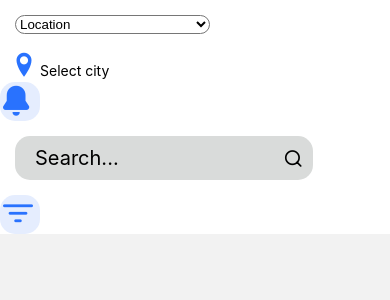
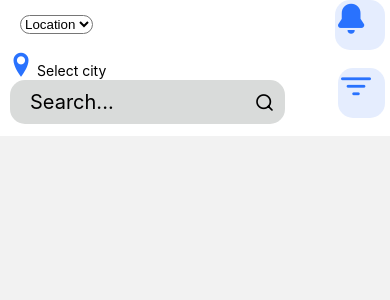
Before and after one commit to No-Country/app-real-state-c8-46-ft-pern, a React Native app in the folder client/: screen /HomeActionMenu in a window 390 px wide. Shown: the top 300 px of the page. Built offline with nearby package versions, Linux system fonts and the light colour scheme; grey boxes are pictures that could not be loaded.

Commit message:
un pequeño acercamiento

```diff
--- a/client/components/HomeActionMenu/Search.jsx
+++ b/client/components/HomeActionMenu/Search.jsx
@@ -46,11 +46,11 @@ export default Search;
 
 const styles = StyleSheet.create({
   container: {
-    margin: 15,
+    margin: 5,
     justifyContent: "flex-start",
     alignItems: "center",
     flexDirection: "row",
-    width: "90%",
+    width: "85%",
 
   },
   Search__unclicked: {
--- a/client/components/HomeActionMenu/SearchBar.jsx
+++ b/client/components/HomeActionMenu/SearchBar.jsx
@@ -15,18 +15,10 @@ const SearchBar = () => {
   };
   const [selectedCity, setSelectedCity] = useState();
 
-  useEffect(() => {
-    navigation.setOptions({
-      headerLargeTitle: true,
-      headerTitle: "Location",
-      headerSearchBarOptions: {
-        placeholder: "Search",
-      },
-    });
-  });
   return (
     <View style={{ backgroundColor: "white" }}>
-      <View>
+      <View style={styles.container}>
+        <View style={{ flexDirection: "column" }}>
           <Picker
             style={styles.picker}
             selectedValue={selectedCity}
@@ -42,11 +34,12 @@ const SearchBar = () => {
               name="location-pin"
               size={30}
               color="#2972FE"
-            style={{ padding: 1, marginLeft: 8, flex: 0.3 }}
+              style={{ padding: 1 }}
             />
 
             {selectedCity ? selectedCity : "Select city"}
           </Text>
+        </View>
         <Octicons
           name="bell-fill"
           size={30}
@@ -54,12 +47,15 @@ const SearchBar = () => {
           style={styles.icons}
         />
       </View>
+      <View style={styles.container}>
+
       <Search />
       <Octicons name="filter" size={30} color="#2972FE" style={styles.icons} />
 
       <Card imagen={house} link={""} />
       <Card imagen={house} link={""} />
       <Card imagen={house} link={""} />
+      </View>
     </View>
   );
 };
@@ -71,6 +67,7 @@ const styles = StyleSheet.create({
     paddingLeft: 5,
     paddingRight: 5,
     flex: 1,
+    flexDirection:"row",
     justifyContent: "space-between",
   },
   picker: {
@@ -78,16 +75,15 @@ const styles = StyleSheet.create({
     justifyContent: "flex-start",
     alignItems: "center",
     flexDirection: "row",
-    width: "50%",
+    width: "120",
     borderRadius: 15,
     backgroundColor: "white",
   },
   icons: {
-    width: 40,
+    width: 50,
     height: 50,
     backgroundColor: "#E5EDFE",
     padding: 3,
-    flex: 1.9,
     flexDirection: "row",
     justifyContent: "flex-center",
     alignItems: "center",
```
Lines whose indentation alone changed are shown as unchanged.
